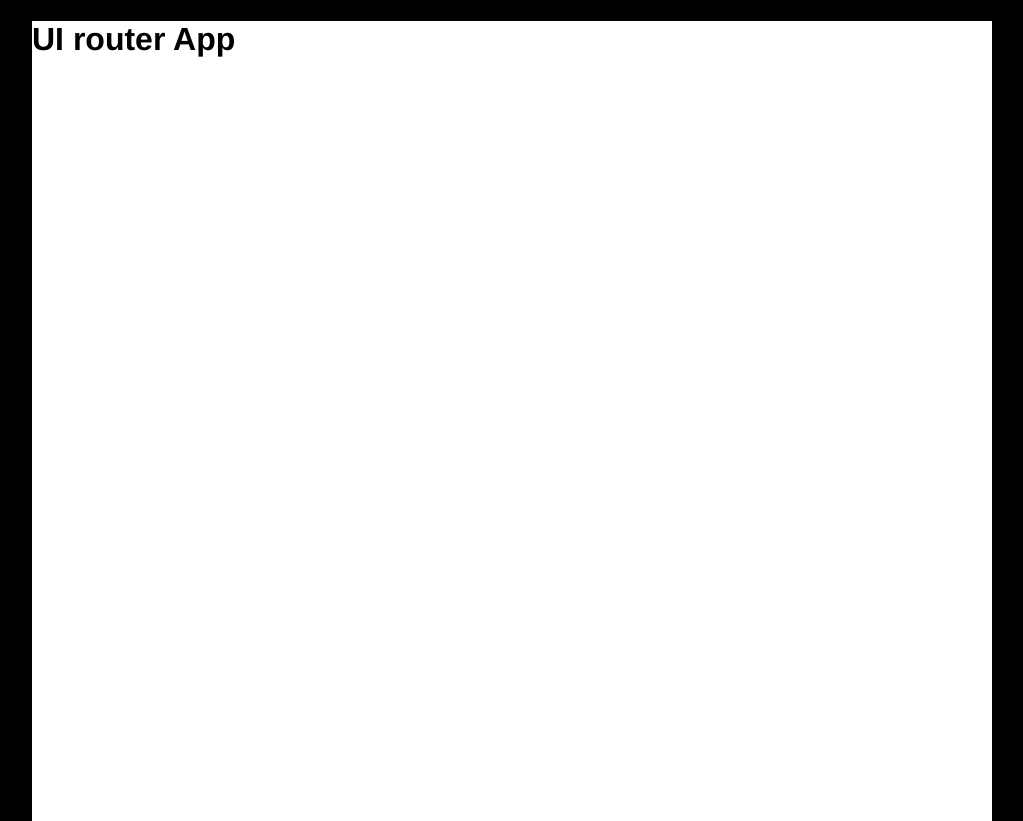
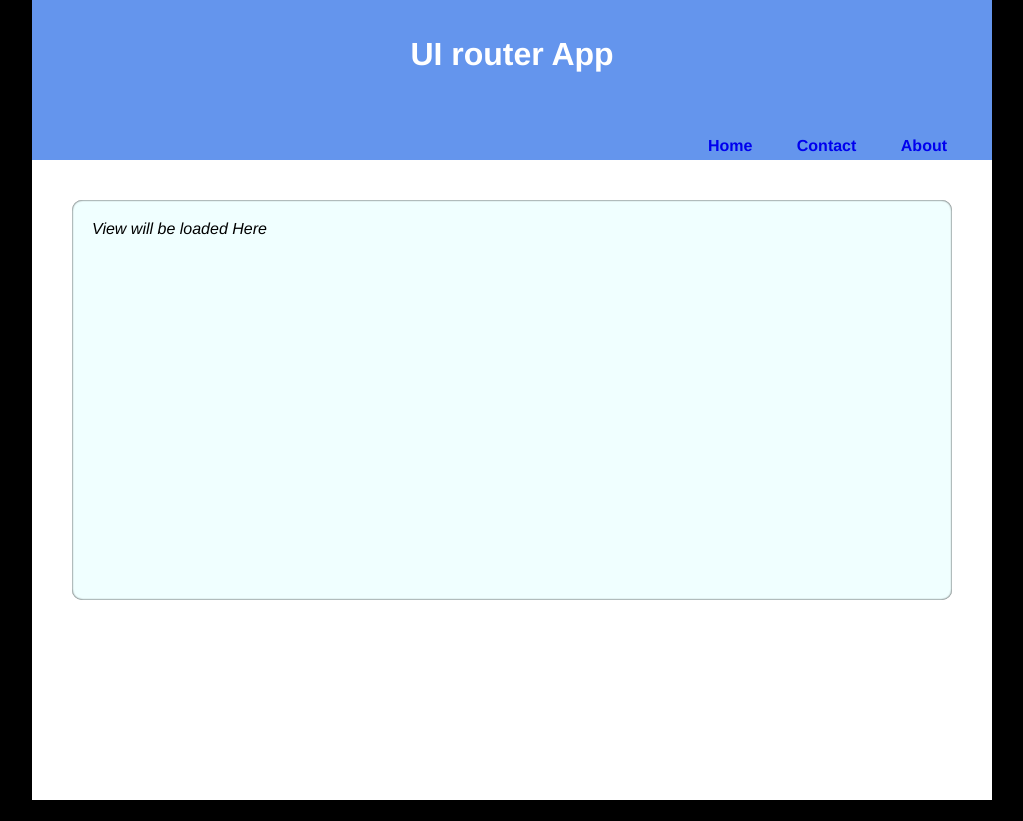
Before and after one commit to webgene/UIRouterApp, a website: page app/default.html at #/home in a window 1280 px wide. Shown: the whole page, without its empty margins (128-1151 px from the left). After the commit the page ends 800 px from the top, so only its background shows below. Drawn offline with nearby package versions, Linux system fonts and the light colour scheme; some packages are replaced by stand-ins of ours.

Commit message:
state manager default view

```diff
--- a/app/app.js
+++ b/app/app.js
@@ -4,5 +4,15 @@ angular.module("myApp", ["ui.router"])
             url: "/home",
             templateUrl: "templates/home.html"
         })
+        .state("contact",{
+            url: "/contact",
+            template: "<h1>Contact</h1><p>Ui Router Contact</p>"
+        })
+        .state("about",{
+            url: "/about?view",
+            templateUrl: function ($stateParams){
+                return 'templates/' + $stateParams.view + '.html';
+            }
+        })
 
 });
--- a/app/index.html
+++ b/app/default.html
@@ -10,7 +10,21 @@
     <div class="container">
         <header>
             <h1>UI router App </h1>
+            <nav>
+                <ul>
+                    <li><a href="#/home">Home</a></li>
+                    <li><a href="#/contact">Contact</a></li>
+                    <li><a href="#/about?view=about">About</a></li>
+                </ul>
+            </nav>
         </header>
+
+        <div class="main">
+
+            <div class="view" ui-view>
+                <i>View will be loaded Here</i>
+            </div>
+        </div>
 
     </div>
 
--- a/style.css
+++ b/style.css
@@ -5,10 +5,55 @@ body, html {
     height: 100%;
 }
 
+* {
+    box-sizing: border-box;
+}
+
 body {
     background-color: #000000;
     font-family: "Helvetica Neue", Helvetica, Arial, sans-serif;
 }
+
+/* clearfix */
+
+.cf:after, .cf:before {
+    display: table;
+    content: " ";
+}
+
+.cf:after {
+    clear: both;
+}
+
+/* end clearfix */
+
+/* Button Style */
+
+.btn {
+    display: inline-block;
+    padding: .375rem 1rem;
+    font-size: 1rem;
+    font-weight: 400;
+    line-height: 1.5;
+    text-align: center;
+    white-space: nowrap;
+    vertical-align: middle;
+    cursor: pointer;
+    border: 1px solid transparent;
+    border-radius: .25rem;
+}
+
+.btn-primary {
+    color: #fff;
+    background-color: #0275d8;
+    border-color: #0275d8;
+}
+
+.btn-block {
+    width: 100%;
+}
+
+/* End Button Style */
 
 .container {
     width: 960px;
@@ -16,3 +61,58 @@ body {
     margin : 0 auto;
     background-color: #FFFFFF;
 }
+
+header {
+    width: 100%;
+    position: relative;
+    height: 10em;
+    background-color: cornflowerblue;
+    padding-top: 15px;
+}
+
+h1 {
+   color: #000000;
+   text-align: center;
+}
+
+header h1 {
+    text-align: center;
+    color: #FFFFFF;
+}
+
+header nav {
+    position: absolute;
+    right: 0;
+    bottom: 0;
+    margin: 0 25px 0 0;
+}
+
+header nav ul {
+    margin: 0;
+    padding: 0;
+}
+header nav ul li{
+    display: inline-block;
+    list-style-type: none;
+    font-weight: bold;
+    padding: 0 20px;
+    border-bottom: 5px solid cornflowerblue;
+
+}
+
+header nav ul li:hover {
+    border-bottom: 5px solid #FFFFFF;
+}
+
+header nav ul li a {
+    text-decoration: none;
+}
+
+.view {
+    margin: 40px 40px;
+    min-height: 25em;
+    border-radius: 10px;
+    box-shadow: inset 0 0 2px #000000;
+    padding: 20px;
+    background-color: azure;
+}
```
Also changed, not shown: app/templates/about.html (added, +2 -0 lines), app/templates/home.html (+3 -9 lines).
